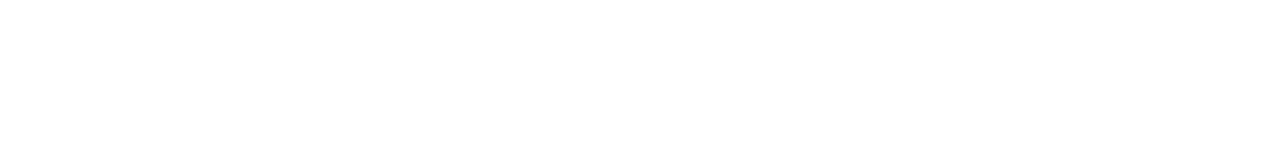
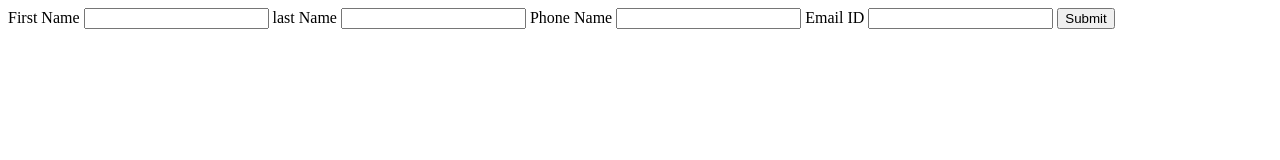
Before and after one commit to acciojob/form-login-2-warishshahbaz, a website: page main.html in a window 1280 px wide. Drawn offline with Linux system fonts and the light colour scheme.

Commit message:
created a submission

```diff
--- a/main.html
+++ b/main.html
@@ -8,6 +8,17 @@
 
 <body>
 	<!-- the entire body must be written by student -->
+	<form  >
+		<label>First Name</label>
+		<input name="firstname" id="firstname" />
+		<label>last Name</label>
+		<input name="lastname" id="lastname" />
+		<label>Phone Name</label>
+		<input name="phone" id="phone" />
+		<label>Email ID</label>
+		<input name="email" id="email" />
+		<button type="submit" id="btn" >Submit</button>
+	</form>
     <script type="text/javascript" src="./script.js">
 </script>
 
```
